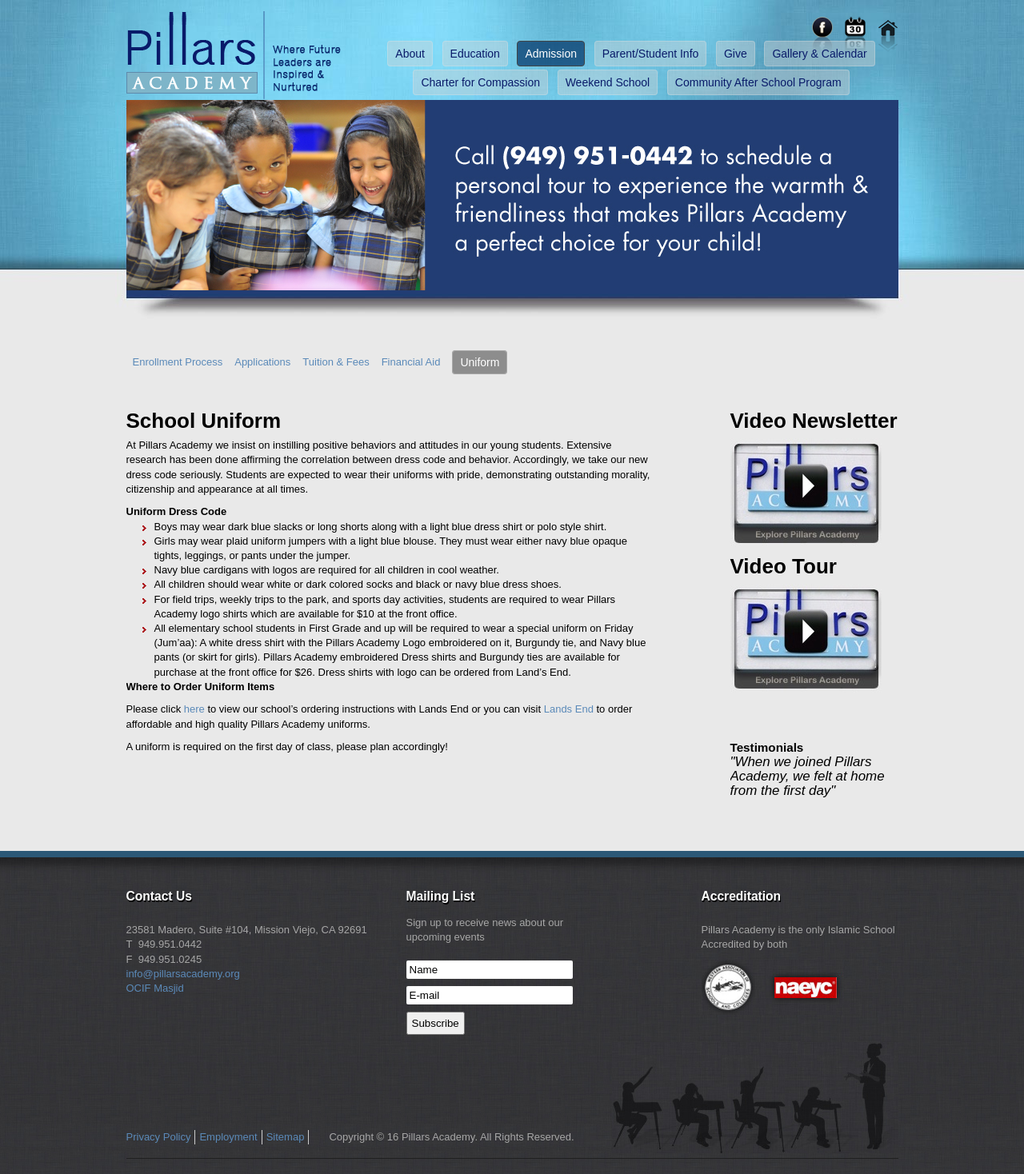
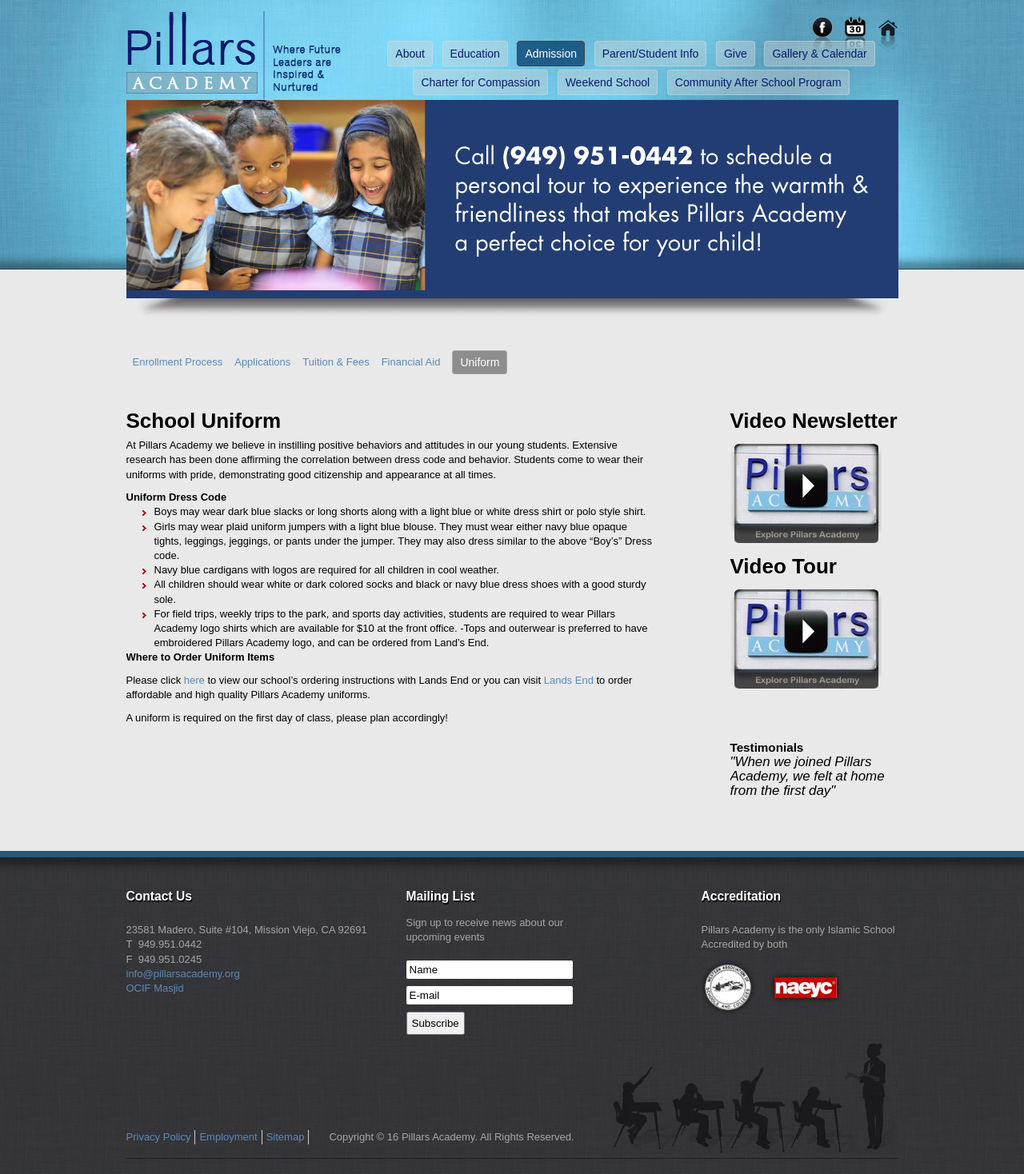
Before and after one commit to pillarsacademy/pillarsacademy.github.io, a Jekyll site: the page built from admission/uniform.md, in a window 1280 px wide. Shown: the whole page at 80% size. Built offline with Jekyll 4.4.1, drawn with Linux system fonts in a browser that asks for light colours; nearby versions of some CDN libraries.

Commit message:
Update uniform.md

```diff
--- a/admission/uniform.md
+++ b/admission/uniform.md
@@ -4,16 +4,16 @@
 
 # School Uniform
 
-At Pillars Academy we insist on instilling positive behaviors and attitudes in our young students. Extensive research has been done affirming the correlation between dress code and behavior. Accordingly, we take our new dress code seriously. Students are expected to wear their uniforms with pride, demonstrating outstanding morality, citizenship and appearance at all times.
+At Pillars Academy we believe in instilling positive behaviors and attitudes in our young students. Extensive research has been done affirming the correlation between dress code and behavior. Students come to wear their uniforms with pride, demonstrating good citizenship and appearance at all times.
 
 #### Uniform Dress Code
 
-- Boys may wear dark blue slacks or long shorts along with a light blue dress shirt or polo style shirt.
-- Girls may wear plaid uniform jumpers with a light blue blouse. They must wear either navy blue opaque tights, leggings, or pants under the jumper.
+- Boys may wear dark blue slacks or long shorts along with a light blue or white dress shirt or polo style shirt.
+- Girls may wear plaid uniform jumpers with a light blue blouse. They must wear either navy blue opaque tights, leggings, jeggings, or pants under the jumper. They may also dress similar to the above "Boy's" Dress code.
 - Navy blue cardigans with logos are required for all children in cool weather.
-- All children should wear white or dark colored socks and black or navy blue dress shoes.
+- All children should wear white or dark colored socks and black or navy blue dress shoes with a good sturdy sole.
 - For field trips, weekly trips to the park, and sports day activities, students are required to wear Pillars Academy logo shirts which are available for $10 at the front office.
-- All elementary school students in First Grade and up will be required to wear a special uniform on Friday (Jum'aa): A white dress shirt with the Pillars Academy Logo embroidered on it, Burgundy tie, and Navy blue pants (or skirt for girls). Pillars Academy embroidered Dress shirts and Burgundy ties are available for purchase at the front office for $26. Dress shirts with logo can be ordered from Land's End.
+-Tops and outerwear is preferred to have embroidered Pillars Academy logo, and can be ordered from Land's End.
 <br />
 
 #### Where to Order Uniform Items
```
